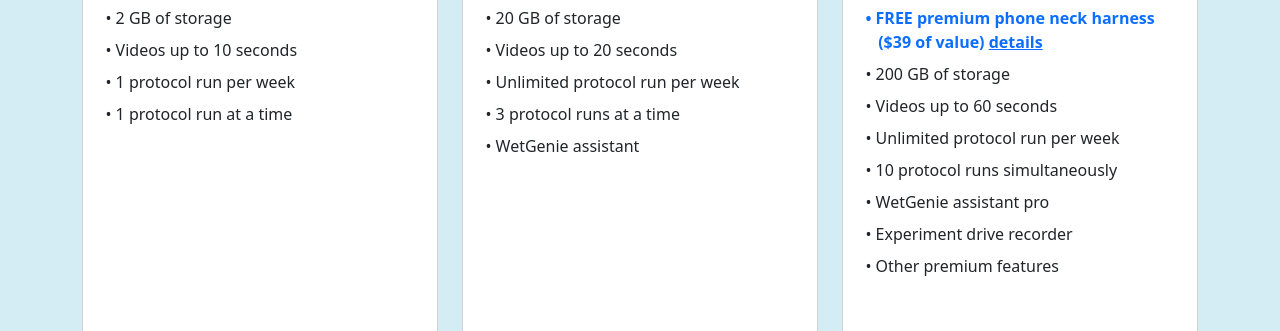
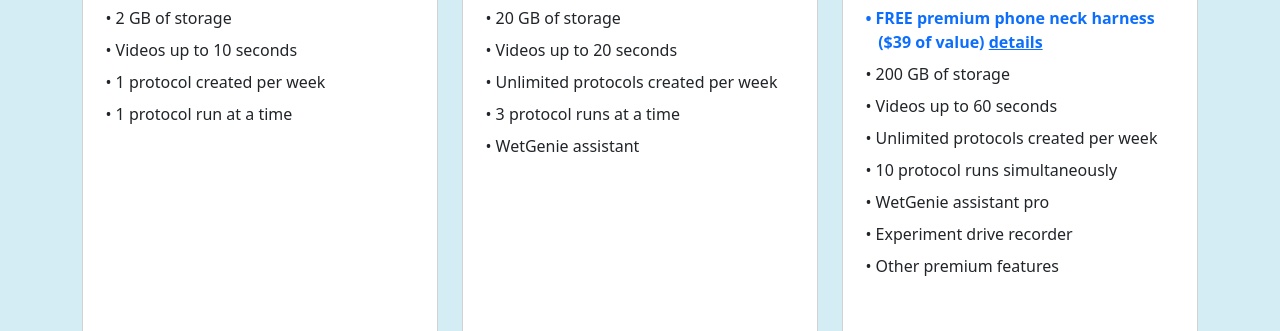
Before and after one commit to ensynble/website, a website: page public/pricing_page.html in a window 1280 px wide. Shown: the part 454-785 px from the top of the page. Drawn offline with nearby package versions, Linux system fonts and the light colour scheme.

Commit message:
pricing page wording

```diff
--- a/public/pricing_page.html
+++ b/public/pricing_page.html
@@ -290,7 +290,7 @@
                   <ul class="list-unstyled mt-3 mb-4 text-align">
                     <li>• 2 GB of storage</li>
                     <li>• Videos up to 10 seconds</li>
-                    <li>• 1 protocol run per week</li>
+                    <li>• 1 protocol created per week</li>
                     <li>• 1 protocol run at a time</li>
                   </ul>
                   <button
@@ -315,7 +315,7 @@
                   <ul class="list-unstyled mt-3 mb-4 text-align">
                     <li>• 20 GB of storage</li>
                     <li>• Videos up to 20 seconds</li>
-                    <li>• Unlimited protocol run per week</li>
+                    <li>• Unlimited protocols created per week</li>
                     <li>• 3 protocol runs at a time</li>
                     <li>• WetGenie assistant</li>
                   </ul>
@@ -347,7 +347,7 @@
                     </li>
                     <li>• 200 GB of storage</li>
                     <li>• Videos up to 60 seconds</li>
-                    <li>• Unlimited protocol run per week</li>
+                    <li>• Unlimited protocols created per week</li>
                     <li>• 10 protocol runs simultaneously</li>
                     <li>• WetGenie assistant pro</li>
                     <li>• Experiment drive recorder</li>
@@ -386,7 +386,7 @@
                   <ul class="list-unstyled mt-3 mb-4 text-align">
                     <li>• 2 GB of storage</li>
                     <li>• Videos up to 10 seconds</li>
-                    <li>• 1 protocol run per week</li>
+                    <li>• 1 protocol created per week</li>
                     <li>• 1 protocol run at a time</li>
                   </ul>
                   <button
@@ -417,7 +417,7 @@
                     </li>
                     <li>• 20 GB of storage</li>
                     <li>• Videos up to 20 seconds</li>
-                    <li>• Unlimited protocol run per week</li>
+                    <li>• Unlimited protocols created per week</li>
                     <li>• 3 protocol runs at a time</li>
                     <li>• WetGenie assistant</li>
                   </ul>
@@ -449,7 +449,7 @@
                     </li>
                     <li>• 200 GB of storage</li>
                     <li>• Videos up to 60 seconds</li>
-                    <li>• Unlimited protocol run per week</li>
+                    <li>• Unlimited protocols created per week</li>
                     <li>• 10 protocol runs simultaneously</li>
                     <li>• WetGenie assistant pro</li>
                     <li>• Experiment drive recorder</li>
```
